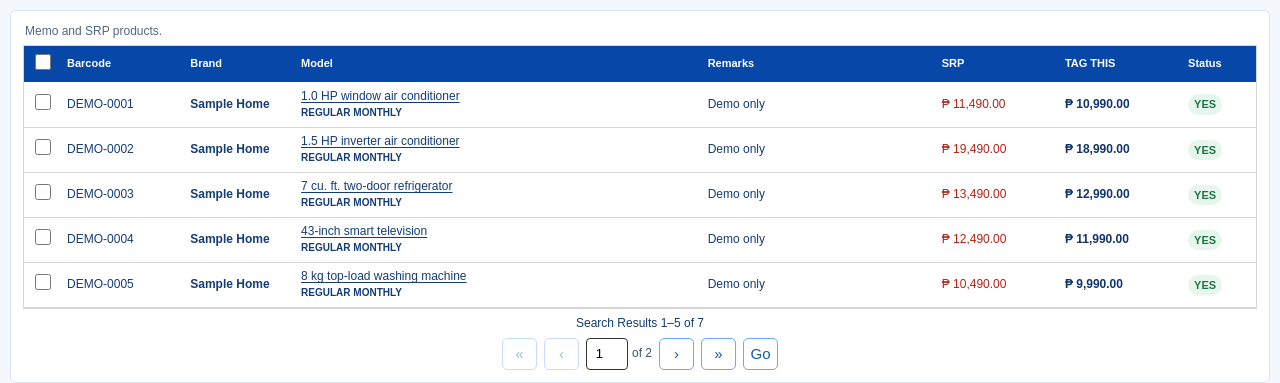
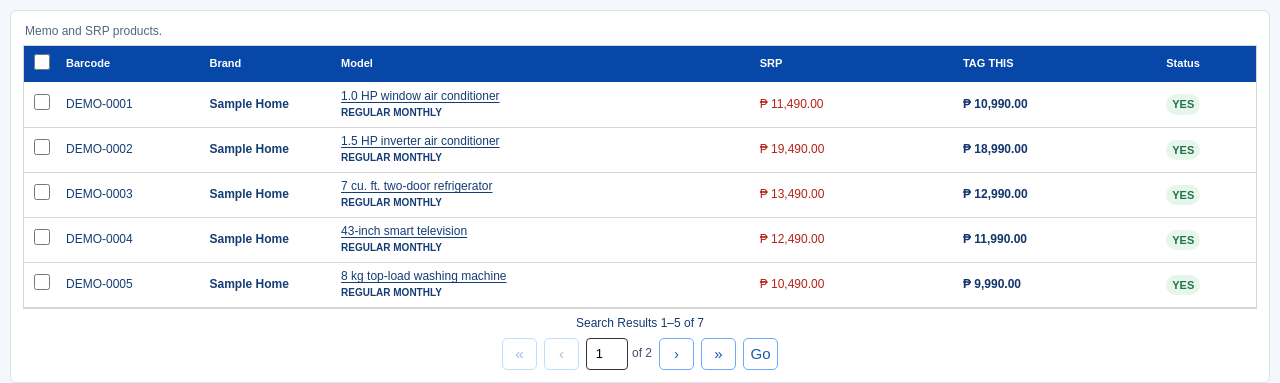
Before and after one commit to kzamora19/first-megasaver-ptg, a Next.js app: page /demo in a window 1280 px wide. Shown: the part 378-761 px from the top of the page. Built offline with nearby package versions, Linux system fonts and the light colour scheme.

Commit message:
Remove redundant Remarks column from PTG search results only

```diff
--- a/app/products/product-search.tsx
+++ b/app/products/product-search.tsx
@@ -119,9 +119,9 @@ function Pagination({ page, totalPages, label, busy = false, onPage }: {
   </form>;
 }
 
-function BlankRows({ used }: { used: number }) {
+function BlankRows({ used, columns = 8 }: { used: number; columns?: number }) {
   return Array.from({ length: Math.max(0, pageSize - used) }, (_, index) =>
-    <tr className="legacy-blank-row" aria-hidden="true" key={index}><td colSpan={8}>&nbsp;</td></tr>
+    <tr className="legacy-blank-row" aria-hidden="true" key={index}><td colSpan={columns}>&nbsp;</td></tr>
   );
 }
 const amount = (value: number | null | undefined) => Number(value || 0);
@@ -548,13 +548,13 @@ export default function ProductSearch({
       <section className="legacy-results-panel ptg-print-hide">
         {message && <p className="legacy-status-message" role="status">{message}</p>}
         <div className="legacy-table-frame" aria-busy={loading}>
-          <table className="legacy-products-table">
+          <table className="legacy-products-table legacy-search-results-table">
             <thead><tr>
               <th><input type="checkbox" aria-label="Select all visible products" checked={results.length > 0 && results.every(item => queue.some(queued => queued.id === item.id))} onChange={event => toggleVisible(event.target.checked)} /></th>
-              <th>Barcode</th><th>Brand</th><th>Model</th><th>Remarks</th><th>SRP</th><th>TAG THIS</th><th>Status</th>
+              <th>Barcode</th><th>Brand</th><th>Model</th><th>SRP</th><th>TAG THIS</th><th>Status</th>
             </tr></thead>
             <tbody>
-              {loading && !results.length ? <tr><td colSpan={8} className="legacy-empty-row">Loading products…</td></tr> : results.length ? results.map(product => <tr key={product.id}
+              {loading && !results.length ? <tr><td colSpan={7} className="legacy-empty-row">Loading products…</td></tr> : results.length ? results.map(product => <tr key={product.id}
                 className={product.campaign === "SUBDEALER" ? "ptg-search-subdealer" : product.campaign ? "ptg-search-promo" : undefined} onClick={event => {
                 if (!(event.target as HTMLElement).closest("input,button")) setActiveProduct(product);
               }}>
@@ -562,12 +562,11 @@ export default function ProductSearch({
                 <td>{product.barcode}</td><td><strong>{product.brand || "—"}</strong></td><td><button className="legacy-product-detail-link" type="button" aria-haspopup="dialog"
                   aria-label={"View product details for " + (product.model || product.barcode)}
                   onClick={() => openProductDetails(product)}>{modelLabel(product)}</button><SearchOfferLabel product={product} /></td>
-                <td>{product.remarks || "N/A"}</td>
                 <td className="ptg-srp-amount"><span className="ptg-search-offer-amount">{peso(product.srp)}</span></td>
                 <td className="ptg-tag-this-amount"><span className="ptg-search-offer-amount">{peso(priceNow(product))}</span></td>
                 <td><span className={"legacy-status-pill " + (displayStatus(product) === "YES" ? "eligible" : "")}>{displayStatus(product)}</span></td>
-              </tr>) : <tr><td colSpan={8} className="legacy-empty-row">No products found.</td></tr>}
-              <BlankRows used={Math.max(1, results.length)} />
+              </tr>) : <tr><td colSpan={7} className="legacy-empty-row">No products found.</td></tr>}
+              <BlankRows used={Math.max(1, results.length)} columns={7} />
             </tbody>
           </table>
         </div>
@@ -845,10 +844,17 @@ export default function ProductSearch({
         .legacy-products-table th{height:28px;padding:4px 6px;background:#0647a7;color:#fff;text-align:left;font-size:9px;font-weight:700;white-space:nowrap}
         .legacy-products-table th:first-child,.legacy-products-table td:first-child{width:36px;text-align:center}
         .legacy-products-table th:nth-child(2){width:10%}.legacy-products-table th:nth-child(3){width:9%}.legacy-products-table th:nth-child(4){width:33%}.legacy-products-table th:nth-child(5){width:23%}.legacy-products-table th:nth-child(6),.legacy-products-table th:nth-child(7){width:8%}.legacy-products-table th:nth-child(8){width:6%}
-        .legacy-results-panel .legacy-products-table th:nth-child(5){width:19%}
-        .legacy-results-panel .legacy-products-table :is(th:nth-child(6),th:nth-child(7)){width:10%}
+        /* Search results omit Remarks; the print queue keeps its original columns. */
+        .legacy-results-panel .legacy-search-results-table{min-width:760px}
+        .legacy-results-panel .legacy-search-results-table th:nth-child(2){width:12%}
+        .legacy-results-panel .legacy-search-results-table th:nth-child(3){width:11%}
+        .legacy-results-panel .legacy-search-results-table th:nth-child(4){width:35%}
+        .legacy-results-panel .legacy-search-results-table th:nth-child(5),
+        .legacy-results-panel .legacy-search-results-table th:nth-child(6){width:17%}
+        .legacy-results-panel .legacy-search-results-table th:nth-child(7){width:8%}
         .legacy-products-table td{height:38px;padding:4px 6px;border-bottom:1px solid #d6d6d6;color:#143d75;white-space:nowrap;overflow:hidden;text-overflow:ellipsis}
         .legacy-products-table td:nth-child(4),.legacy-products-table td:nth-child(5),.legacy-products-table .legacy-product-detail-link{white-space:normal;overflow-wrap:anywhere}
+        .legacy-results-panel .legacy-search-results-table :is(td:nth-child(5),td:nth-child(6)){white-space:nowrap}
         .legacy-products-table tbody tr:not(.legacy-blank-row){cursor:pointer}
         .legacy-products-table tbody tr:hover:not(.legacy-blank-row){background:#f5f8fc}
         .legacy-products-table td strong{font-weight:800}
@@ -930,6 +936,7 @@ export default function ProductSearch({
           .legacy-memo-info input{height:32px;font-size:12px}
           .legacy-status-message,.legacy-result-count{font-size:12px}
           .legacy-products-table{min-width:900px;font-size:12px}
+          .legacy-results-panel .legacy-search-results-table{min-width:760px}
           .legacy-products-table th{height:36px;font-size:11px;white-space:normal;line-height:1.25}
           .legacy-products-table td{height:45px;line-height:1.3}
           .legacy-products-table input{width:16px;height:16px}
```
